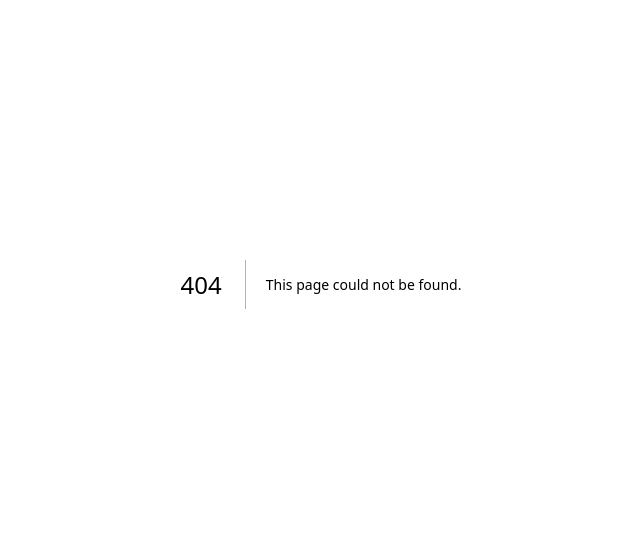
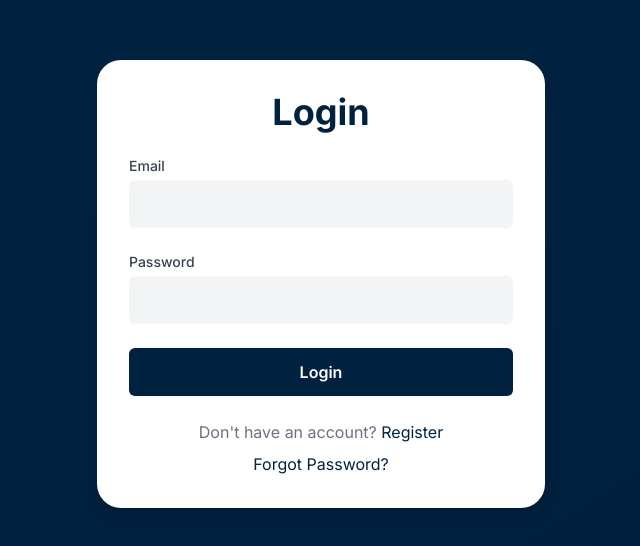
Before and after one commit to Anamay-Upreti/Modern-Periodic-Table, a Next.js app: page /login in a window 1280 px wide. Before the commit this address had no page. Shown: the part 116-662 px from the top of the page, without its empty margins (319-959 px from the left). Built offline with nearby package versions, Linux system fonts and the light colour scheme; a web font is replaced by a local one.

Commit message:
a basicloginpage

```diff
--- /dev/null
+++ b/app/login/page.tsx
@@ -0,0 +1,84 @@
+"use client";
+
+import Link from 'next/link';
+import { useState } from 'react';
+
+const Login = () => {
+  const [formData, setFormData] = useState({
+    email: '',
+    password: '',
+  });
+
+  const handleInputChange = (e) => {
+    const { name, value } = e.target;
+    setFormData({ ...formData, [name]: value });
+  };
+
+  const handleSubmit = (e) => {
+    e.preventDefault();
+    // Add form submission logic here
+    console.log('Form submitted:', formData);
+  };
+
+  return (
+    <div className="min-h-screen flex flex-col items-center justify-center bg-gradient-to-br from-[#002240] to-[#001f3d] p-4">
+      <div className="bg-white p-8 rounded-3xl shadow-lg w-full max-w-md">
+        <h2 className="text-4xl font-bold text-center text-[#002240] mb-6">Login</h2>
+
+        <form onSubmit={handleSubmit} className="space-y-6">
+          <div>
+            <label htmlFor="email" className="block text-gray-700 text-sm font-medium">
+              Email
+            </label>
+            <input
+              type="email"
+              id="email"
+              name="email"
+              value={formData.email}
+              onChange={handleInputChange}
+              className="mt-1 block w-full p-3 bg-gray-100 rounded-md focus:outline-none focus:ring-2 focus:ring-[#002240] focus:ring-opacity-50"
+              required
+            />
+          </div>
+
+          <div>
+            <label htmlFor="password" className="block text-gray-700 text-sm font-medium">
+              Password
+            </label>
+            <input
+              type="password"
+              id="password"
+              name="password"
+              value={formData.password}
+              onChange={handleInputChange}
+              className="mt-1 block w-full p-3 bg-gray-100 rounded-md focus:outline-none focus:ring-2 focus:ring-[#002240] focus:ring-opacity-50"
+              required
+            />
+          </div>
+
+          <button
+            type="submit"
+            className="w-full bg-[#002240] text-white py-3 rounded-md font-semibold hover:bg-[#003366] transition-colors"
+          >
+            Login
+          </button>
+        </form>
+
+        <p className="mt-6 text-center text-gray-500">
+          Don't have an account?{' '}
+          <Link href="/register" className="text-[#002240] hover:underline">
+            Register
+          </Link>
+        </p>
+
+        <p className="mt-2 text-center text-gray-500">
+          <Link href="/forgot-password" className="text-[#002240] hover:underline">
+            Forgot Password?
+          </Link>
+        </p>
+      </div>
+    </div>
+  );
+};
+
+export default Login;
--- a/components/Navbar.tsx
+++ b/components/Navbar.tsx
@@ -1,7 +1,7 @@
 import Link from 'next/link';
 import Image from 'next/image';
 import { PiPlay } from 'react-icons/pi';
-import Reactions from './Reactions';
+
 
 const Navbar = () => {
   return (
```
